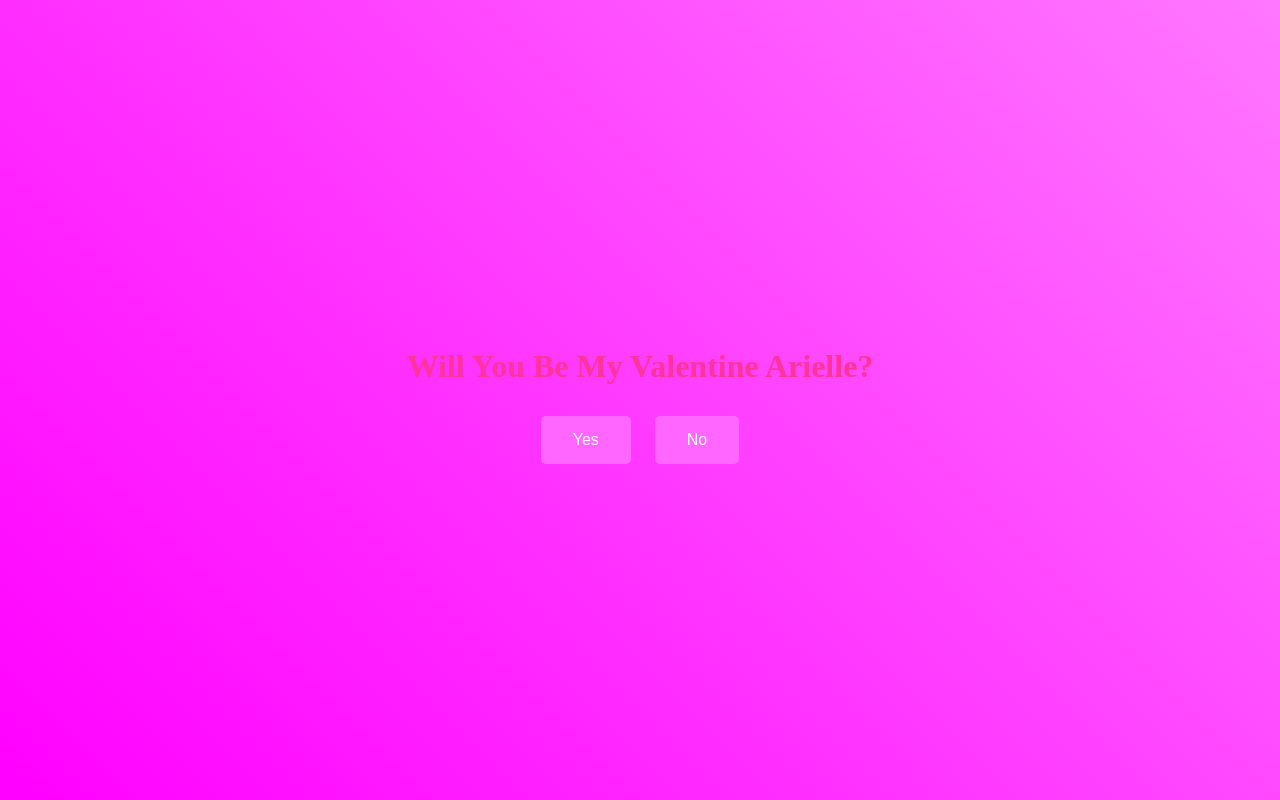
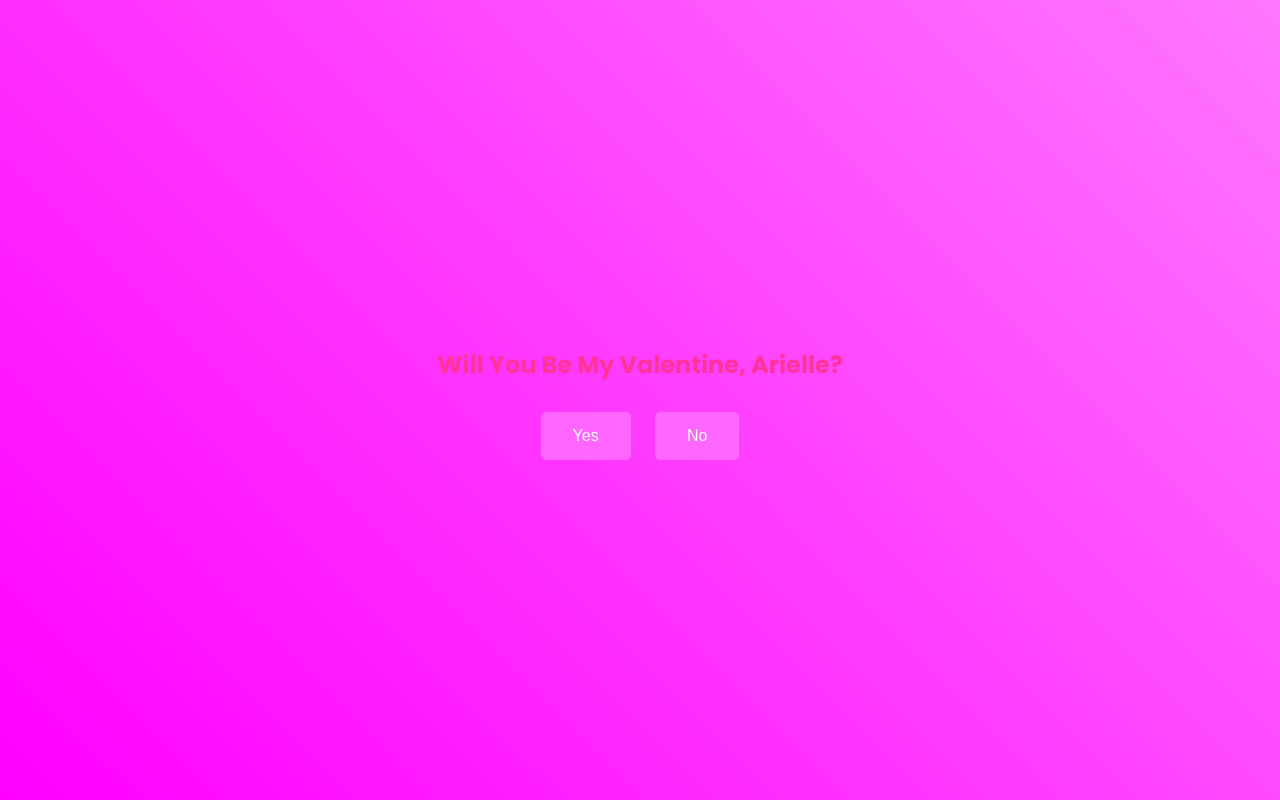
Before and after one commit to willubemyvalentinearielle/willubemyvalentinearielle.github.io, a plain HTML site: page index.html in a window 1280 px wide. Drawn offline with Linux system fonts and the light colour scheme.

Commit message:
Update index.html

```diff
--- a/index.html
+++ b/index.html
@@ -5,6 +5,7 @@
     <meta charset="UTF-8">
     <meta name="viewport" content="width=device-width, initial-scale=1.0">
     <title>Arielle's Page</title>
+    <link href="https://fonts.googleapis.com/css2?family=Poppins:wght@400;700&display=swap" rel="stylesheet">
     <style>
         body {
             background: linear-gradient(45deg, #ff00ff, #ff77ff);
@@ -14,10 +15,18 @@
             justify-content: center;
             align-items: center;
             height: 100vh;
+            font-family: 'Poppins', sans-serif;
         }
 
         .container {
             text-align: center;
+        }
+
+        h1 {
+            color: #ff3399;
+            font-weight: 700;
+            font-size: 24px;
+            margin-bottom: 20px;
         }
 
         button {
@@ -32,6 +41,7 @@
             margin: 10px;
             cursor: pointer;
             border-radius: 5px;
+            transition: background-color 0.3s ease;
         }
 
         button:hover {
@@ -42,7 +52,7 @@
 
 <body>
     <div class="container">
-        <h1 style="color: #ff3399;">Will You Be My Valentine Arielle?</h1>
+        <h1>Will You Be My Valentine, Arielle?</h1>
         <button id="yesButton">Yes</button>
         <button id="noButton">No</button>
     </div>
```
